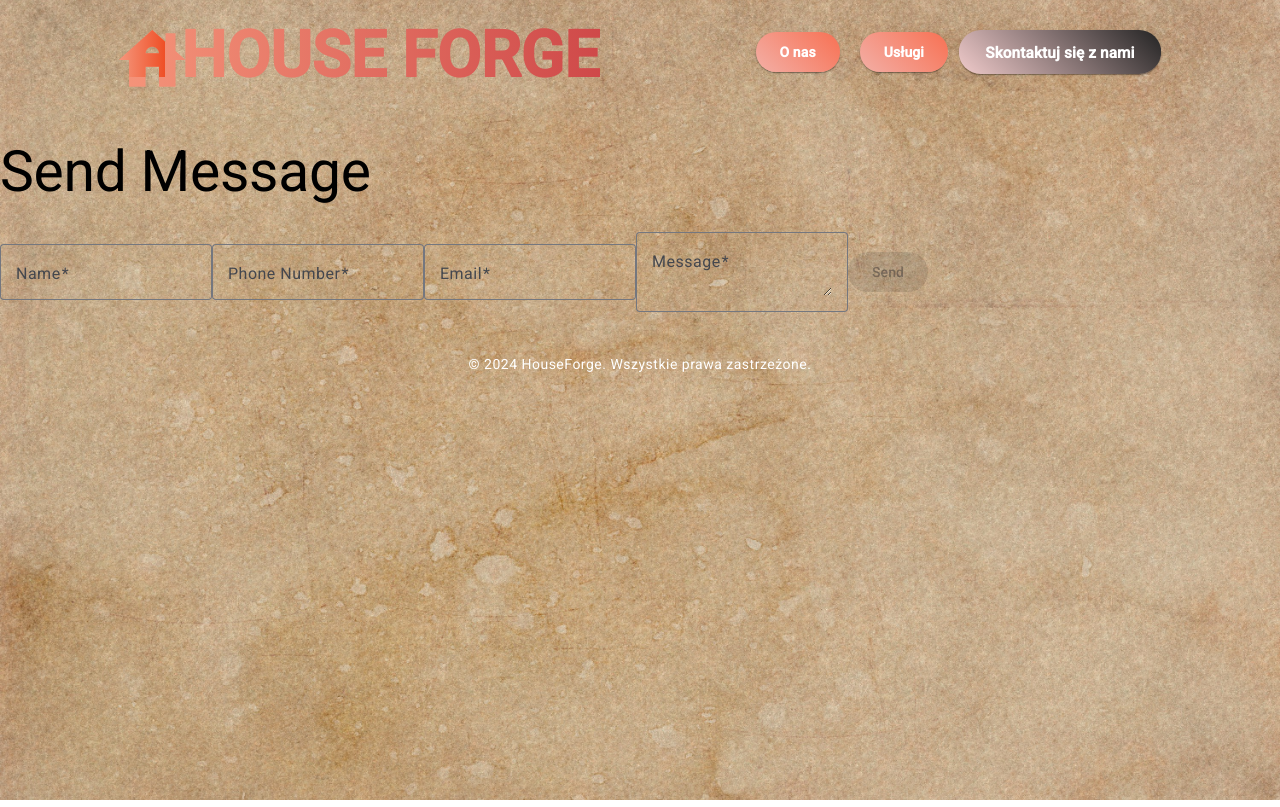
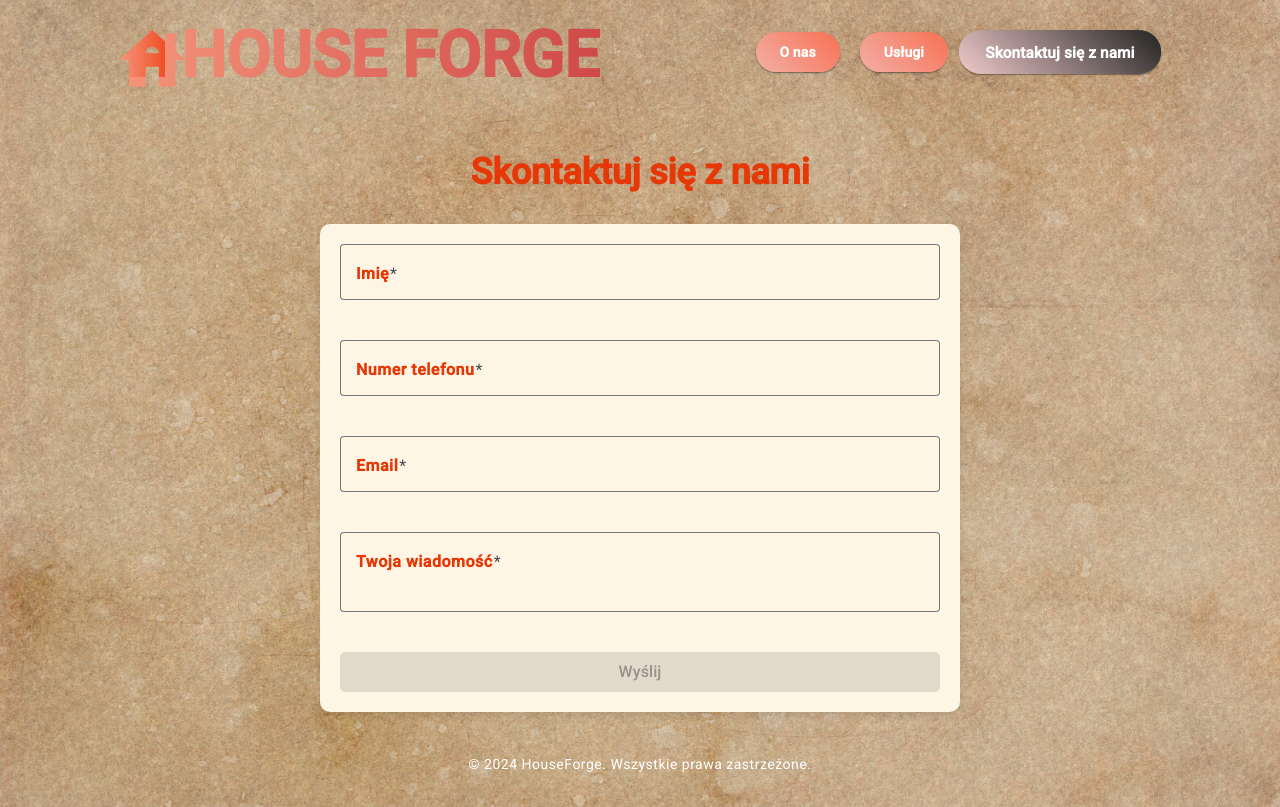
Before and after one commit to PawelJanowicz1/HouseForge-frontend, an Angular app: page /contact in a window 1280 px wide. Built offline with nearby package versions, Linux system fonts and the light colour scheme.

Commit message:
adding new improvements in contact section

```diff
--- a/src/app/contact/send-message-form.component.css
+++ b/src/app/contact/send-message-form.component.css
@@ -1,9 +1,68 @@
 .message-form {
-  display: flex;
-  flex-direction: column;
-  gap: 16px;
+  max-width: 600px;
+  margin: 20px auto;
+  padding: 20px;
+  background-color: #fff5e5;
+  border-radius: 10px;
+  box-shadow: 0 4px 8px rgba(0, 0, 0, 0.1);
 }
 
-.full-width {
+mat-label {
+  font-weight: bold;
+  color: #e63807;
+}
+
+mat-form-field {
   width: 100%;
+  margin-bottom: 20px;
 }
+
+input, textarea {
+  background-color: #fff8f2;
+  border: 1px solid #f16d49;
+  color: #333;
+}
+
+button {
+  width: 100%;
+  padding: 10px;
+  font-size: 16px;
+  border-radius: 5px;
+  background-color: #e63807;
+  color: white;
+  border: none;
+  transition: background-color 0.3s;
+}
+
+button:hover {
+  background-color: #f16d49;
+}
+
+textarea {
+  resize: none;
+}
+
+mat-error {
+  color: #f44336;
+}
+
+h1 {
+  text-align: center;
+  font-size: 36px;
+  color: #e63807;
+  font-weight: bold;
+  margin-bottom: 20px;
+}
+
+@keyframes fadeIn {
+  0% {
+    opacity: 0;
+  }
+  100% {
+    opacity: 1;
+  }
+}
+
+.message-form {
+  animation: fadeIn 1s ease-in;
+}
--- a/src/app/contact/send-message-form.component.html
+++ b/src/app/contact/send-message-form.component.html
@@ -1,29 +1,29 @@
 <h1>{{ title }}</h1>
 <form [formGroup]="messageForm" (ngSubmit)="onSubmit()" class="message-form">
   <mat-form-field appearance="outline" class="full-width">
-    <mat-label>Name</mat-label>
+    <mat-label>Imię</mat-label>
     <input matInput id="name" formControlName="name" />
-    <mat-error *ngIf="messageForm.get('name')?.invalid">Name is required</mat-error>
+    <mat-error *ngIf="messageForm.get('name')?.invalid">Imię jest wymagane</mat-error>
   </mat-form-field>
 
   <mat-form-field appearance="outline" class="full-width">
-    <mat-label>Phone Number</mat-label>
-    <input matInput id="phoneNumber" formControlName="phoneNumber" />
-    <mat-error *ngIf="messageForm.get('phoneNumber')?.invalid">Phone number is required</mat-error>
+    <mat-label>Numer telefonu</mat-label>
+    <input matInput id="phoneNumber" formControlName="phoneNumber" placeholder="np. 123456789" />
+    <mat-error *ngIf="messageForm.get('phoneNumber')?.invalid">Numer telefonu jest wymagany</mat-error>
   </mat-form-field>
 
   <mat-form-field appearance="outline" class="full-width">
     <mat-label>Email</mat-label>
     <input matInput type="email" id="email" formControlName="email" />
-    <mat-error *ngIf="messageForm.get('email')?.hasError('required')">Email is required</mat-error>
-    <mat-error *ngIf="messageForm.get('email')?.hasError('email')">Invalid email format</mat-error>
+    <mat-error *ngIf="messageForm.get('email')?.hasError('required')">Email jest wymagany</mat-error>
+    <mat-error *ngIf="messageForm.get('email')?.hasError('email')">Niewłaściwy format email</mat-error>
   </mat-form-field>
 
   <mat-form-field appearance="outline" class="full-width">
-    <mat-label>Message</mat-label>
+    <mat-label>Twoja wiadomość</mat-label>
     <textarea matInput id="message" formControlName="message"></textarea>
-    <mat-error *ngIf="messageForm.get('message')?.invalid">Message is required</mat-error>
+    <mat-error *ngIf="messageForm.get('message')?.invalid">Wiadomość jest wymagana</mat-error>
   </mat-form-field>
 
-  <button mat-raised-button color="primary" type="submit" [disabled]="messageForm.invalid">Send</button>
+  <button mat-raised-button color="primary" type="submit" [disabled]="messageForm.invalid">Wyślij</button>
 </form>
--- a/src/app/contact/send-message-form.component.ts
+++ b/src/app/contact/send-message-form.component.ts
@@ -17,10 +17,11 @@ import { MatButtonModule } from '@angular/material/button';
     MatButtonModule,
   ],
   templateUrl: './send-message-form.component.html',
+  styleUrls: ['./send-message-form.component.css']
 })
 export class SendMessageFormComponent {
   messageForm: FormGroup;
-  title: string = 'Send Message';
+  title: string = 'Skontaktuj się z nami';
 
   constructor(private http: HttpClient) {
     this.messageForm = new FormGroup({
```
